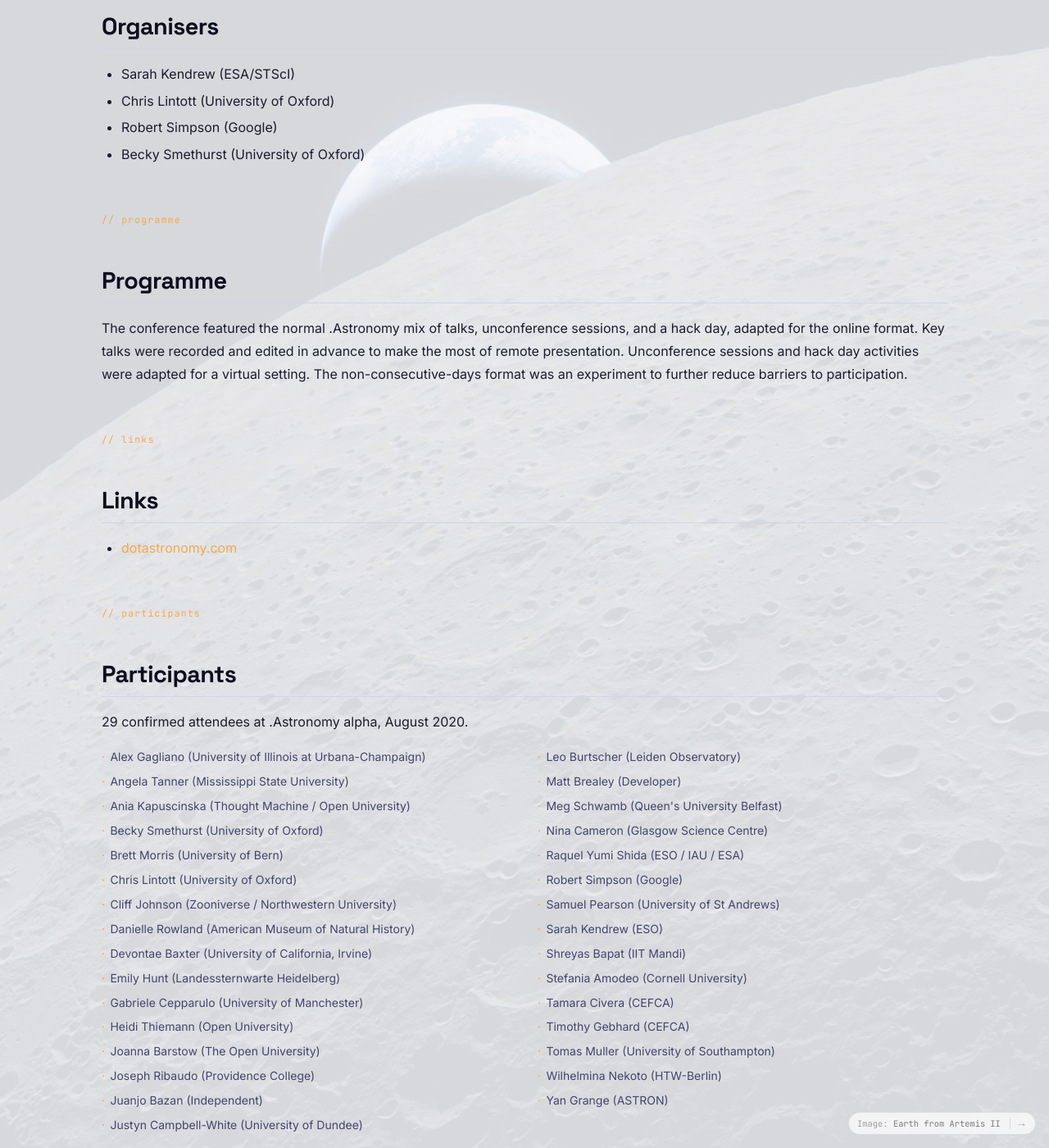
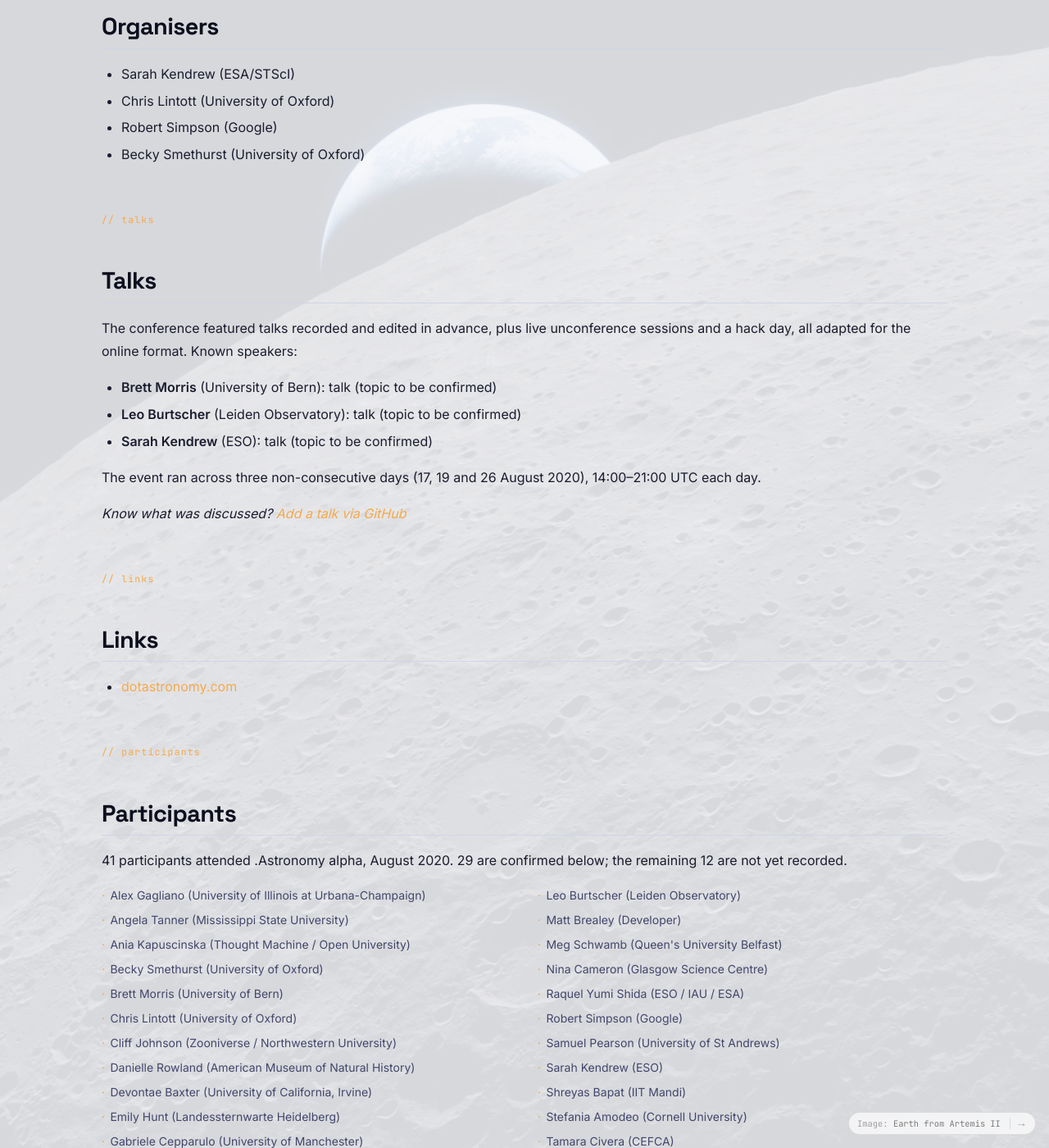
Before and after one commit to dotastro/dotastrosite, a Jekyll site: the page built from events/alpha/index.md, in a window 1280 px wide and 1400 px high, scrolled down 874 px. Shown: the whole window at 82% size. Built offline with Jekyll 4.4.1, drawn with Linux system fonts in a browser that asks for light colours.

Commit message:
.Astronomy alpha: add talks section (Brett Morris, Leo Burtscher, Sarah Kendrew confirmed as speakers), correct participant count to 41

```diff
--- a/events/alpha/index.md
+++ b/events/alpha/index.md
@@ -15,6 +15,7 @@ title: ".Astronomy Alpha, Online, 2020"
 
 <nav class="event-page-nav" aria-label="Jump to section">
   <a href="#organisers">Organisers</a>
+  <a href="#talks">Talks</a>
   <a href="#participants">Participants</a>
   <a href="#links">Links</a>
 </nav>
@@ -28,10 +29,18 @@ title: ".Astronomy Alpha, Online, 2020"
 - Robert Simpson (Google)
 - Becky Smethurst (University of Oxford)
 
-<span class="section-label">// programme</span>
-## Programme {#programme}
+<span class="section-label">// talks</span>
+## Talks {#talks}
 
-The conference featured the normal .Astronomy mix of talks, unconference sessions, and a hack day, adapted for the online format. Key talks were recorded and edited in advance to make the most of remote presentation. Unconference sessions and hack day activities were adapted for a virtual setting. The non-consecutive-days format was an experiment to further reduce barriers to participation.
+The conference featured talks recorded and edited in advance, plus live unconference sessions and a hack day, all adapted for the online format. Known speakers:
+
+- **Brett Morris** (University of Bern): talk (topic to be confirmed)
+- **Leo Burtscher** (Leiden Observatory): talk (topic to be confirmed)
+- **Sarah Kendrew** (ESO): talk (topic to be confirmed)
+
+The event ran across three non-consecutive days (17, 19 and 26 August 2020), 14:00--21:00 UTC each day.
+
+_Know what was discussed? [Add a talk via GitHub](https://github.com/dotastro/dotastrosite/issues/new?template=add_talk.yml&title=talk%3A%20.Astronomy%20alpha%20%E2%80%94%20Online%2C%202020)_
 
 <span class="section-label">// links</span>
 ## Links {#links}
@@ -42,7 +51,7 @@ The conference featured the normal .Astronomy mix of talks, unconference session
 <span class="section-label">// participants</span>
 ## Participants {#participants}
 
-29 confirmed attendees at .Astronomy alpha, August 2020.
+41 participants attended .Astronomy alpha, August 2020. 29 are confirmed below; the remaining 12 are not yet recorded.
 
 <ul class="participants-list">
 <li>Alex Gagliano (University of Illinois at Urbana-Champaign)</li>
```
Also changed, not shown: assets/js/bluesky-cache.json (+6 -2 lines), assets/js/participants-data.json, assets/js/search-index.json.
